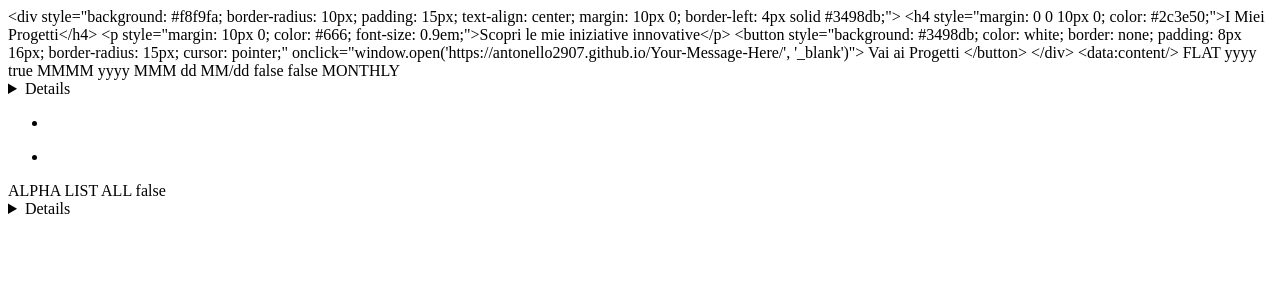
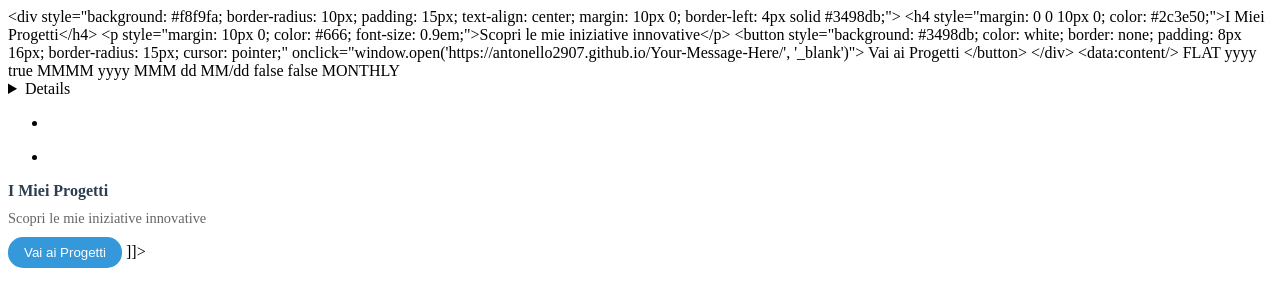
Before and after one commit to Antonello2907/blogger.com, a plain HTML site: page index.html in a window 1280 px wide. Drawn offline with Linux system fonts and the light colour scheme.

Commit message:
Update index.html

```diff
--- a/index.html
+++ b/index.html
@@ -1,3 +1,4 @@
+
 
 <b:section class='sidebar_bottom' id='sidebar_bottom' name='Sidebar (Bottom)' preferred='yes'>
 
@@ -83,36 +84,23 @@
 </b:includable>
 </b:widget>
 
-<b:widget id='Label1' locked='false' title='Etichette' type='Label' visible='true'>
+<!-- WIDGET PROGETTI 2025 -->
+<b:widget id='HTML99' locked='false' title='I Miei Progetti 2025' type='HTML'>
   <b:widget-settings>
-<b:widget-setting name='sorting'>ALPHA</b:widget-setting>
-<b:widget-setting name='display'>LIST</b:widget-setting>
-<b:widget-setting name='selectedLabelsList'/>
-<b:widget-setting name='showType'>ALL</b:widget-setting>
-<b:widget-setting name='showFreqNumbers'>false</b:widget-setting>
+    <b:widget-setting name='content'><![CDATA[<div style="background: #f8f9fa; border-radius: 10px; padding: 15px; text-align: center; margin: 10px 0; border-left: 4px solid #3498db;">
+  <h4 style="margin: 0 0 10px 0; color: #2c3e50;">I Miei Progetti</h4>
+  <p style="margin: 10px 0; color: #666; font-size: 0.9em;">Scopri le mie iniziative innovative</p>
+  <button style="background: #3498db; color: white; border: none; padding: 8px 16px; border-radius: 15px; cursor: pointer;"
+          onclick="window.open('https://antonello2907.github.io/Your-Message-Here/', '_blank')">
+    Vai ai Progetti
+  </button>
+</div>]]></b:widget-setting>
   </b:widget-settings>
   <b:includable id='main'>
-<details class='collapsible extendable'>
-<b:attr cond='data:view.isLabelSearch' name='open' value='open'/>
-<b:with value='true' var='renderAsDetails'>
-<b:with value='data:messages.labels' var='defaultTitle'>
-<b:include name='super.main'/>
-</b:with>
-</b:with>
-</details>
-</b:includable>
-<b:includable id='cloud'>
-<b:include data='{ buttonClass: &quot;pill-button&quot;, items: data:this.labels, itemSet: &quot;labels&quot;, itemsMarkup: &quot;super.cloud&quot; }' name='extendableItems'/>
+    <b:include name='content'/>
   </b:includable>
   <b:includable id='content'>
-<div class='widget-content'>
-<b:class expr:name='data:this.display + &quot;-label-widget-content&quot;'/>
-<b:include cond='data:this.display == &quot;list&quot;' name='list'/>
-<b:include cond='data:this.display == &quot;cloud&quot;' name='cloud'/>
-</div>
-</b:includable>
-<b:includable id='list'>
-<b:include data='{ buttonClass: &quot;pill-button&quot;, items: data:this.labels, itemSet: &quot;labels&quot;, itemsMarkup: &quot;super.list&quot; }' name='extendableItems'/>
+    <data:content/>
   </b:includable>
 </b:widget>
 
@@ -122,5 +110,4 @@
 </b:includable>
 </b:widget>
 
-
 </b:section>
```
Lines whose indentation alone changed are shown as unchanged.
